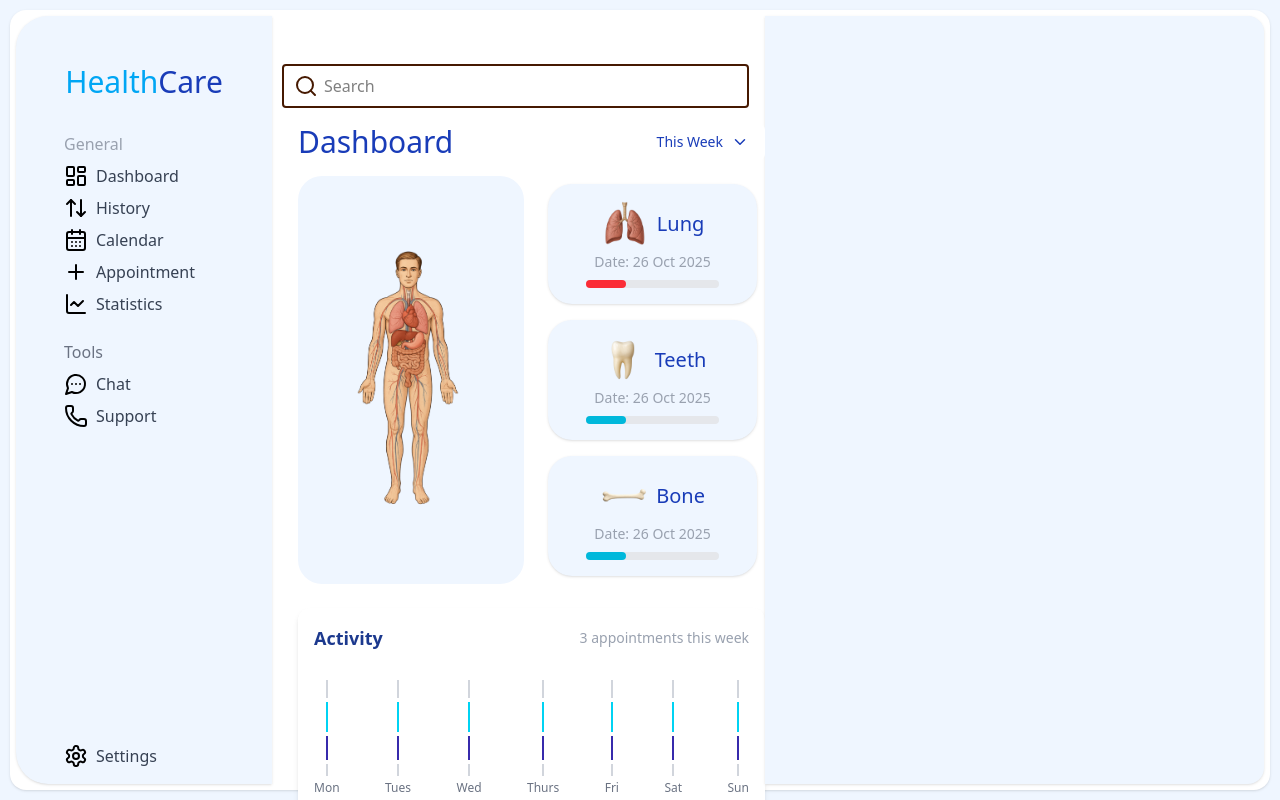
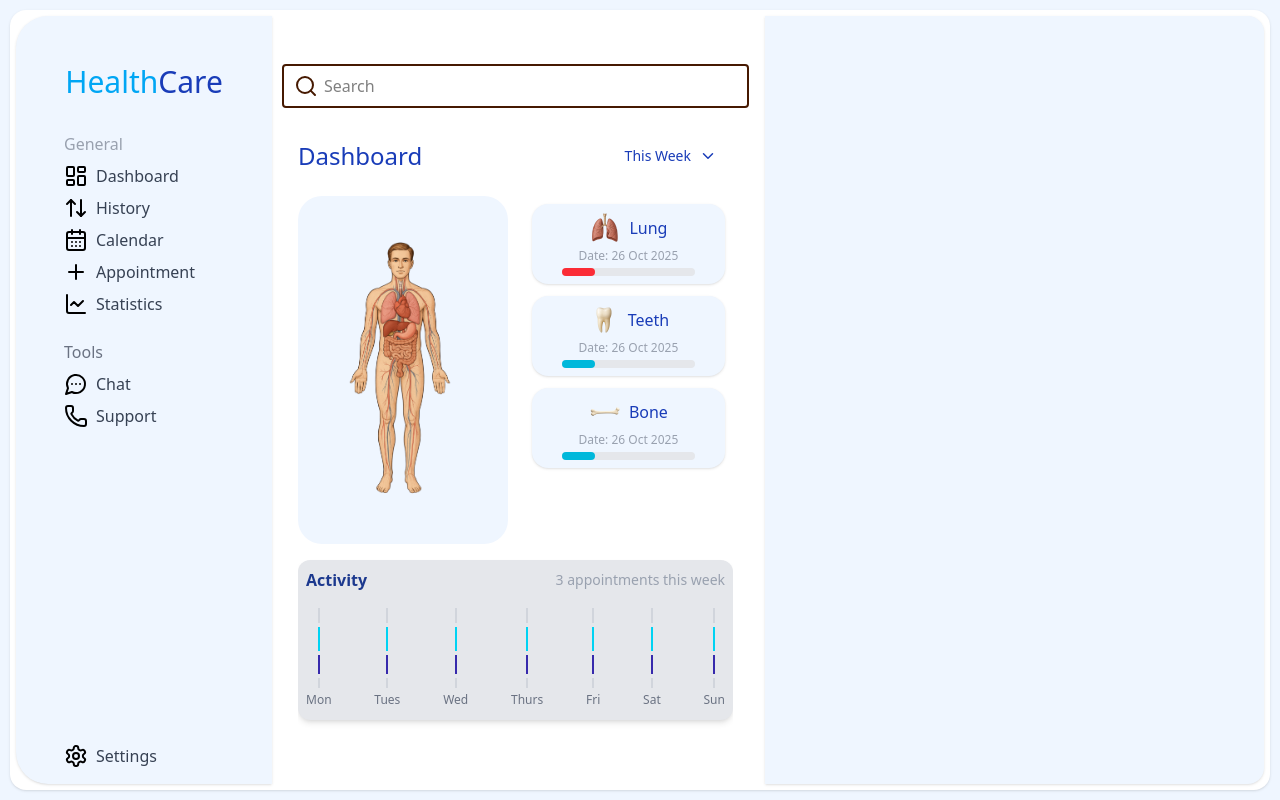
Before and after one commit to amitkhot2001/health, a React (Vite) app in the folder Frontend/: page / in a window 1280 px wide. Built offline with nearby package versions, Linux system fonts and the light colour scheme.

Commit message:
making responsive of Dashboar

```diff
--- a/Frontend/src/Components/DashboardMainContent.jsx
+++ b/Frontend/src/Components/DashboardMainContent.jsx
@@ -6,37 +6,41 @@ import bone from '../assets/bone.png';
 
 const DashboardMainContent = () => {
     return (
-        <div className="m-4 min-h-[80vh] w-full">
+        <div className="h-screen w-full flex flex-col p-4 box-border">
             {/* Header */}
-            <div className="flex justify-between items-center text-3xl mb-4">
+            <div className="flex justify-between items-center text-2xl mb-2 shrink-0 h-16">
                 <div className="text-blue-800">Dashboard</div>
                 <Dropdown />
             </div>
 
+            {/* Main content + Activity chart section */}
+            <div className="flex flex-col grow gap-4 overflow-hidden">
                 {/* Main Content Row */}
-            <div className="w-full flex flex-col md:flex-row gap-4">
+                <div className="flex flex-col md:flex-row gap-4 h-1/2">
                     {/* Human Body Image */}
-                <div className="w-full md:w-1/2 bg-blue-50 rounded-3xl flex items-center justify-center p-6">
+                    <div className="w-full md:w-1/2 bg-blue-50 rounded-3xl flex items-center justify-center md:p-4 p-2">
                         <img
                             src={humanbody}
                             alt="Human body diagram"
-                        className="w-full h-auto max-w-[400px] object-contain"
+                            className="w-full h-auto max-w-[250px] object-contain"
                         />
                     </div>
 
                     {/* Organ Cards */}
-                <div className="w-full md:w-1/2 flex flex-col justify-around gap-4 p-2">
-                    {[{ icon: lung, label: 'Lung', color: 'bg-red-500' },
+                    <div className="w-full md:w-1/2 flex flex-col gap-3 p-2">
+                        {[
+                            { icon: lung, label: 'Lung', color: 'bg-red-500' },
                             { icon: teeth, label: 'Teeth', color: 'bg-cyan-500' },
-                      { icon: bone, label: 'Bone', color: 'bg-cyan-500' }].map((item, idx) => (
-                        <div key={idx} className="bg-blue-50 rounded-3xl flex flex-col items-center p-4 shadow">
+                            { icon: bone, label: 'Bone', color: 'bg-cyan-500' }
+                        ].map((item, idx) => (
+                            <div key={idx} className="bg-blue-50 rounded-2xl flex flex-col items-center p-2 shadow">
                                 <div className="flex items-center mb-1">
-                                <img src={item.icon} alt={`${item.label} icon`} className="w-12 h-12" />
-                                <span className="ml-2 text-xl text-blue-800">{item.label}</span>
+                                    <img src={item.icon} alt={`${item.label} icon`} className="w-8 h-8" />
+                                    <span className="ml-2 text-base text-blue-800">{item.label}</span>
                                 </div>
-                            <span className="text-sm text-gray-400 mb-2">Date: 26 Oct 2025</span>
+                                <span className="text-xs text-gray-400 mb-1">Date: 26 Oct 2025</span>
                                 <div className="w-3/4 bg-gray-200 rounded-full h-2">
-                                <div className={`${item.color} h-2 rounded-full`} style={{ width: '30%' }} />
+                                    <div className={`${item.color} h-2 rounded-full`} style={{ width: '25%' }} />
                                 </div>
                             </div>
                         ))}
@@ -44,15 +48,15 @@ const DashboardMainContent = () => {
                 </div>
 
                 {/* Activity Chart */}
-            <div className="bg-white rounded-xl p-4 shadow-md w-full max-w-xl mt-6">
-                <div className="flex justify-between items-center mb-4">
-                    <span className="text-lg font-semibold text-blue-900">Activity</span>
+                <div className="bg-gray-200 rounded-xl p-4 md:p-2 shadow-md w-full h-40">
+                    <div className="flex justify-between items-center mb-2">
+                        <span className="text-base font-semibold text-blue-900">Activity</span>
                         <span className="text-sm text-gray-400">3 appointments this week</span>
                     </div>
-                <div className="flex justify-between items-end h-32 gap-2">
+                    <div className="flex justify-between items-end gap-2 pt-2">
                         {['Mon', 'Tues', 'Wed', 'Thurs', 'Fri', 'Sat', 'Sun'].map((day, i) => (
                             <div key={i} className="flex flex-col items-center gap-1">
-                            <div className="flex flex-col justify-end gap-1 h-24">
+                                <div className="flex flex-col justify-end gap-1 h-20">
                                     <div className="w-0.5 bg-gray-300 h-6" />
                                     <div className="w-0.5 bg-cyan-400 h-10" />
                                     <div className="w-0.5 bg-indigo-800 h-8" />
@@ -64,6 +68,7 @@ const DashboardMainContent = () => {
                     </div>
                 </div>
             </div>
+        </div>
     );
 };
 
```
Lines whose indentation alone changed are shown as unchanged.
